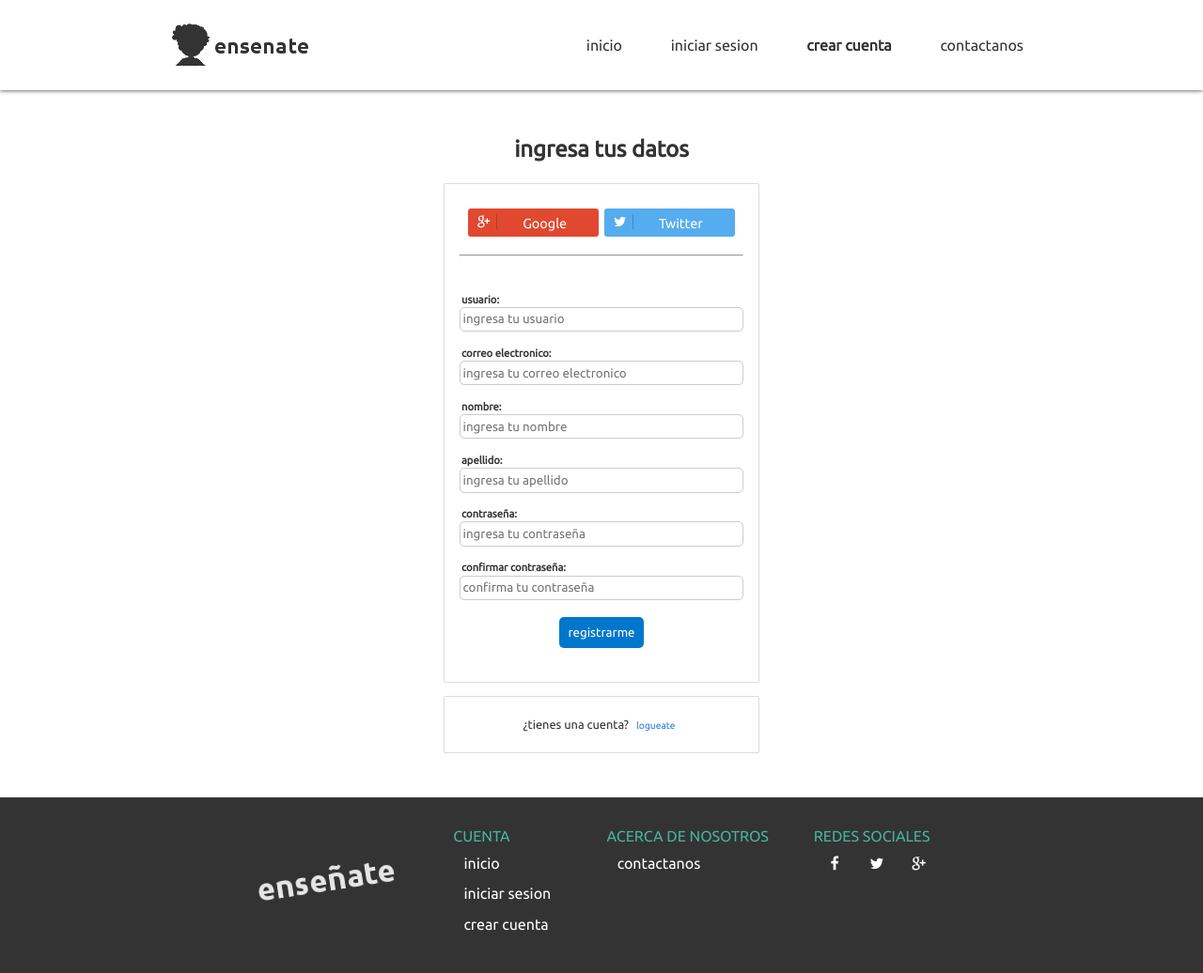
After one commit to ensenate/ensenate, a Django app: page /crear_usuario/ in a window 1280 px wide. The commit adds this page. Shown: the whole page at 94% size. Run offline with Django 3.2, Linux system fonts and the light colour scheme.

Commit message:
agregado el logueo con gplus, agregado pag. de registrar, corregido bugs de inicio de sesion

```diff
--- a/Templates/bases/footer.html
+++ b/Templates/bases/footer.html
@@ -13,7 +13,7 @@
 					<ul>
 						<li><a href="{% url 'inicio' %}">inicio</a></li>
 						<li><a href="{% url 'login' %}">iniciar sesion</a></li>
-						<li><a href="">Crear cuenta</a></li>
+						<li><a href="{% url 'registrar_usuario' %}">Crear cuenta</a></li>
 					</ul>
 				</div>
 				<div class="caja-footer">
--- a/Templates/bases/nav.html
+++ b/Templates/bases/nav.html
@@ -8,9 +8,9 @@
 			</div>
 
 			<div class="enlaces-derecha">
-				<a href="{% url 'inicio' %}" class="" >Inicio</a>
-				<a href="{% url 'login' %}" class="" >Iniciar Sesion</a>
-				<a href="" class="">Crear Cuenta</a>
+				<a href="{% url 'inicio' %}" class="{%if  request.path == '/' %}activo{% endif %}" >Inicio</a>
+				<a href="{% url 'login' %}" class="{%if  request.path == '/login/' %}activo{% endif %}" >Iniciar Sesion</a>
+				<a href="{% url 'registrar_usuario' %}" class="{%if  request.path == '/crear_usuario/' %}activo{% endif %}">Crear Cuenta</a>
 				<a href="" class="">Contactanos</a>
 			</div>
 		</div>
--- a/Templates/principal/inicio.html
+++ b/Templates/principal/inicio.html
@@ -24,7 +24,7 @@
 
 				<div class="texto-banner">
 					<h2 class="titulo_2">Aprende el lenguaje de señas con nosotros y diviertete <strong><br>!Es Muy Facil¡</strong></h2>
-					<a  href="" class="">Registrate</a>
+					<a  href="{% url 'registrar_usuario' %}" class="">Registrate</a>
 				</div>
 			</div>
 
--- /dev/null
+++ b/Templates/principal/registro.html
@@ -0,0 +1,59 @@
+{% extends 'bases/base.html' %}
+{% load staticfiles %}
+
+{% block title %}
+	enseñate / Crear Cuenta
+{% endblock %}
+
+{% block static %}
+	<link rel="stylesheet" href="{% static 'css/registro.css' %}">
+
+{% endblock %}
+
+{% block body %}
+
+{% include 'bases/nav.html' %}
+
+<main>
+	<div class="contenedor">
+		<div class="contenedor-central">
+			<h2>Ingresa tus datos</h2>
+			<div class="contenedor-form">
+				<div class="contenedor-sociales">
+					<div class="contenedor-boton boton-gplus">
+						<a href="{% url 'social:begin' 'google-oauth2' %}"> <span class="icon-gplus"></span> Google</a>
+					</div>
+
+					<div class="contenedor-boton boton-twitter">
+						<a href="{% url 'social:begin' 'twitter' %}"> <span class="icon-twitter"></span> Twitter</a>
+					</div>
+
+				</div>
+
+				<hr class="separador" >
+
+				{% if form.errors %}
+				<div class="contenedor-sociales">
+					<p class="error-formulario" >datos incorrectos</p>
+				</div>
+				<hr class="separador" >
+				{% endif %}
+
+				<form action="{% url 'registrar_usuario' %}" method="post" class="formulario" > {% csrf_token %}
+					{{form.as_p}}
+					<input type="submit" value="registrarme">
+				</form>
+			</div>
+
+			<div class="contenedor-form">
+				<p class="descripcion-no-cuenta">
+					¿tienes una cuenta? <a href="{% url 'login' %}" class="no-cuenta">logueate</a>
+				</p>
+			</div>
+		</div>
+	</div>
+</main>
+
+
+{% include 'bases/footer.html' %}
+{% endblock %}
--- /dev/null
+++ b/principal/forms.py
@@ -0,0 +1,69 @@
+from django import forms
+from django.contrib.auth.models import User
+
+class crear_usuario_form(forms.ModelForm):
+
+	error_messages = {
+	 	'error_password': "las contraseñas no son iguales",
+	}
+	username = forms.RegexField(
+		label = "Usuario",
+		max_length = 20,
+		regex = r"^[\w.@+-]+$",
+		error_messages = { 'invalid':'puede contener solo letras, números y caracteres @ /. / + / - / _.',
+					'unique': 'ya existe este usuario.',  'required': 'este campo es obligatorio' },
+		widget = forms.TextInput( attrs = { 'class': 'form-control','placeholder':'ingresa tu usuario' } ),#se le puede poner todos los atributos del html
+		)
+
+	email = forms.CharField(
+		label = "Correo Electronico",
+		error_messages = { 'invalid':'ingresa un correo electronico valido', 'required': 'este campo es obligatorio' },
+		widget = forms.TextInput( attrs = { 'class': 'form-control', 'type': 'email', 'placeholder':'ingresa tu correo electronico' } ),
+		)
+
+
+	first_name = forms.CharField(
+		label = "Nombre",
+		error_messages = { 'required': 'este campo es obligatorio' },
+		widget = forms.TextInput(attrs={'class': 'form-control', 'type': 'text', 'placeholder':'ingresa tu nombre'} ),
+		)
+
+	last_name = forms.CharField(
+		label = "Apellido",
+		error_messages = { 'required': 'este campo es obligatorio' },
+		widget = forms.TextInput(attrs={'class': 'form-control', 'type': 'text', 'placeholder':'ingresa tu apellido'} ),
+		)
+
+	password1 = forms.CharField(
+		label = "Contraseña",
+		error_messages = { 'required': 'este campo es obligatorio' },
+		widget = forms.PasswordInput( attrs = { 'class': 'form-control', 'placeholder':'ingresa tu contraseña'} ),
+		)
+
+	password2 = forms.CharField(
+		label = "Confirmar Contraseña",
+		error_messages = { 'required': 'este campo es obligatorio' },
+		widget = forms.PasswordInput(attrs={ 'class': 'form-control', 'type': 'password','placeholder':'confirma tu contraseña'} ),
+		)
+
+	class Meta:
+		model = User
+		fields = ('username', 'email', 'first_name', 'last_name', 'password1', 'password2')
+
+	def clean_password2(self):
+		password1 = self.cleaned_data.get("password1")
+		password2 = self.cleaned_data.get("password2")
+
+		if password1 and password2 and password1 != password2:
+			raise forms.ValidationError(
+			self.error_messages['error_password'],
+			code='error_password',
+			)
+		return password2
+
+	def save(self, commit=True):
+		user = super().save(commit=False)
+		user.set_password(self.cleaned_data["password1"])
+		if commit:
+			user.save()
+		return user
--- a/principal/static/css/base/nav.css
+++ b/principal/static/css/base/nav.css
@@ -37,3 +37,7 @@ header{
 .navegacion .enlaces-derecha a:hover{
 	color: #46b39c;
 }
+
+.activo{
+	font-weight: bold;
+}
--- a/principal/static/css/login.css
+++ b/principal/static/css/login.css
@@ -75,10 +75,12 @@
 	color: #333;
 }
 
-.formulario > p > input[type="text"], .formulario > p > input[type="password"]{
+.formulario input[type="text"], .formulario input[type="password"], .formulario input[type="email"]{
 	width:  97.5%;
 	padding:  0.35em 0.2em;
 	border: 1px solid rgba(0,0,0,0.2);;
+	background: none;
+	border-radius: 5px;
 }
 
 .contenedor-boton-sesion{
@@ -94,7 +96,7 @@
 	text-decoration: none;
 	color: #277BD7;
 }
-.contenedor-boton-sesion > input[type="submit"] {
+input[type="submit"] {
 
 	margin: 0.5em;
 	padding: 0.7em;
@@ -102,6 +104,7 @@
 	border-radius: 5px;
 	color: white;
 	background: #0077CC;
+	cursor: pointer;
 }
 
 .descripcion-no-cuenta{
@@ -111,4 +114,6 @@
 .error-formulario{
 	color: red;
 }
-.contenedor-boton-sesion > a
+.contenedor-boton-sesion > a:hover, .no-cuenta:hover{
+	text-decoration: underline;
+}
--- /dev/null
+++ b/principal/static/css/registro.css
@@ -0,0 +1,11 @@
+@import url('login.css');
+
+.errorlist{
+	list-style: none;
+}
+
+.errorlist > li{
+	font-size: 0.8em;
+	color: red;
+	padding: .1em;
+}
--- a/principal/urls.py
+++ b/principal/urls.py
@@ -2,22 +2,35 @@ from django.conf.urls import url, include
 
 from . import views
 
-from django.contrib.auth.views import login, logout
+from django.contrib.auth.views import login, logout, password_reset, password_reset_done, password_reset_confirm, password_reset_complete
 
 urlpatterns = [
 # Examples:
 # url(r'^$', 'ensenate.views.home', name='home'),
+	#login normal
 	url(r'^login/$', login, { 'template_name': 'principal/login.html' }, name='login'),
-
-	url(r'^logout/$', logout, { 'next_page': 'login' }, name='logout'),
-
-	url(r'^$', views.inicio, name='inicio'),
-
-	url(r'^dashboard/$', views.dashboard, name='dashboard'),
-
-	#url(r'^logout/$', views.logout, name='logout'),
-
 	#social-auth
 	url(r'^oauth/', include('social_django.urls', namespace='social')),  # <--
 
+	#logout sirve para ambos casos
+	url(r'^logout/$', logout, { 'next_page': 'login' }, name='logout'),
+
+
+ 	#restablecer contraseña
+	url(r'^restablecer_password/$', password_reset, { 'template_name' : 'principal/restaurar-password/password_reset_form.html', 'email_template_name' : 'principal/restaurar-password/password_reset_email.html' }, name='password_reset'),
+	url(r'^restablecer_password/hecho/$', password_reset_done, { 'template_name' : 'principal/restaurar-password/password_reset_done.html' }, name='password_reset_done'),
+	url(r'^nueva_password/(?P<uidb64>[0-9A-Za-z_\-]+)/(?P<token>[0-9A-Za-z]{1,13}-[0-9A-Za-z]{1,20})/$', password_reset_confirm,  { 'template_name' : 'principal/restaurar-password/password_reset_confirm.html'}, name='password_reset_confirm'),
+	url(r'^nueva_password/hecho/$', password_reset_complete, { 'template_name' : 'principal/restaurar-password/password_reset_complete.html'}, name='password_reset_complete'),
+
+
+	#vista de inicio
+	url(r'^$', views.inicio.as_view(), name='inicio'),
+
+	#vista de registro
+	url(r'^crear_usuario/$', views.registrar_usuario, name='registrar_usuario'),
+
+
+
+
+	url(r'^dashboard/$', views.dashboard, name='dashboard'),
 ]
--- a/principal/views.py
+++ b/principal/views.py
@@ -1,6 +1,50 @@
-from django.shortcuts import render
+from django.shortcuts import render, redirect
+
+#decoradores
 from django.contrib.auth.decorators import login_required
+
+#modelos
+from django.contrib.auth.models import User
+
+#authenticacion
+from django.contrib.auth import authenticate
+from django.contrib.auth import login
+
+#vistas-clases
+from django.views.generic import TemplateView, CreateView
+
+#formularios
+from .forms import crear_usuario_form
+
+
 # Create your views here.
+
+class inicio (TemplateView):
+	template_name = 'principal/inicio.html'
+
+def registrar_usuario(request):
+	template = "principal/registro.html"
+
+	if request.method == 'POST':
+        		form = crear_usuario_form(request.POST)
+        		if form.is_valid():
+            			form.save()
+            			usuario = form.cleaned_data.get('username')
+            			password = form.cleaned_data.get('password1')
+
+            			user = authenticate(username=usuario, password=password)
+
+            			login(request, user)
+            			return redirect('dashboard')
+	else:
+		form = crear_usuario_form()
+
+	context = {
+		'form':form,
+	}
+	return render(request, template, context)
+
+
 
 @login_required
 def dashboard(request):
@@ -9,10 +53,3 @@ def dashboard(request):
 
 	}
 	return render(request, template, context)
-
-def  inicio(request):
-	template = 'principal/inicio.html'
-	context = {
-
-	}
-	return render(request, template, context)
```
Also changed, not shown: Templates/principal/login.html (+5 -5 lines), Templates/principal/restaurar-password/password_reset_complete.html (added, +24 -0 lines), Templates/principal/restaurar-password/password_reset_confirm.html (added, +52 -0 lines), Templates/principal/restaurar-password/password_reset_done.html (added, +25 -0 lines), Templates/principal/restaurar-password/password_reset_email.html (added, +8 -0 lines), Templates/principal/restaurar-password/password_reset_form.html (added, +33 -0 lines), ensenate/settings.py (+14 -1 lines), principal/static/css/confirmar-password.css (added, +13 -0 lines), principal/static/css/restablecer-password.css (added, +57 -0 lines).
